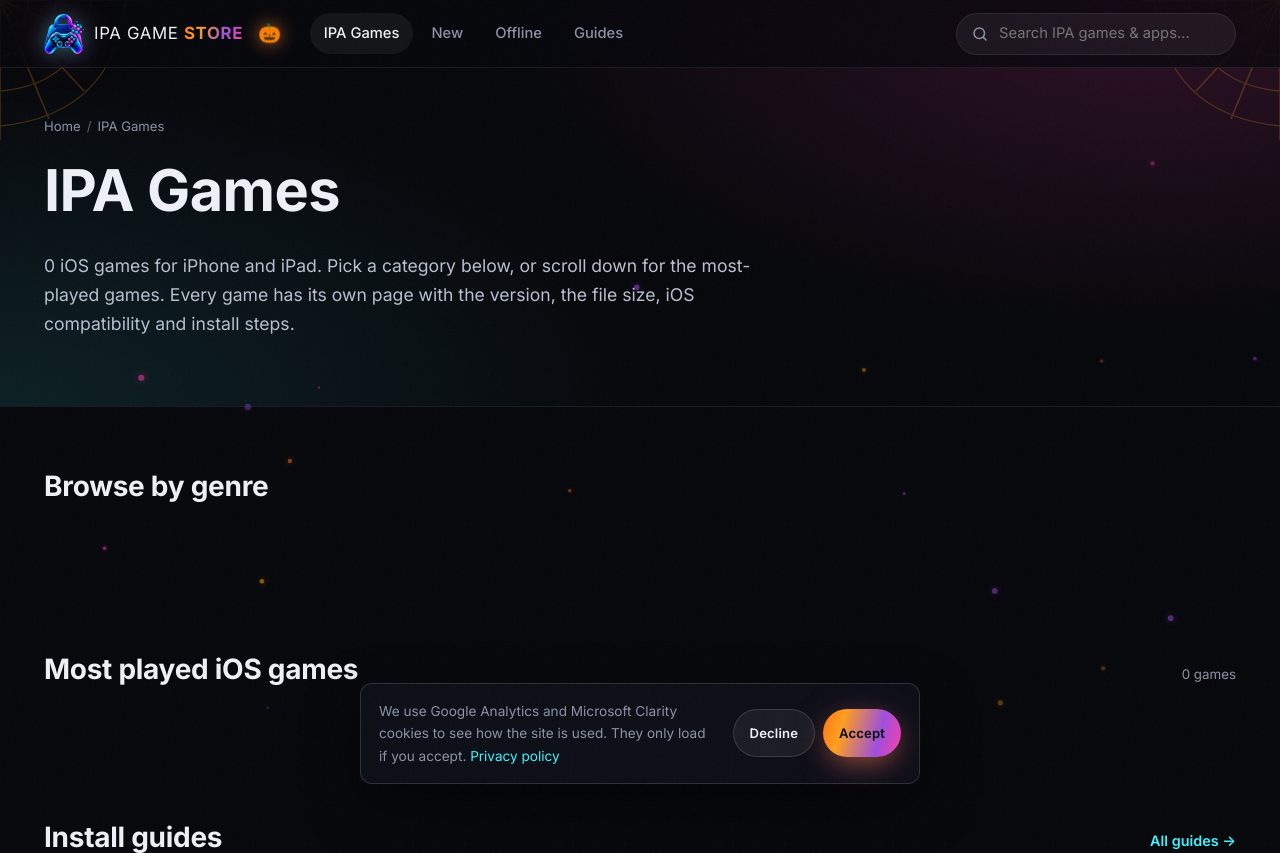
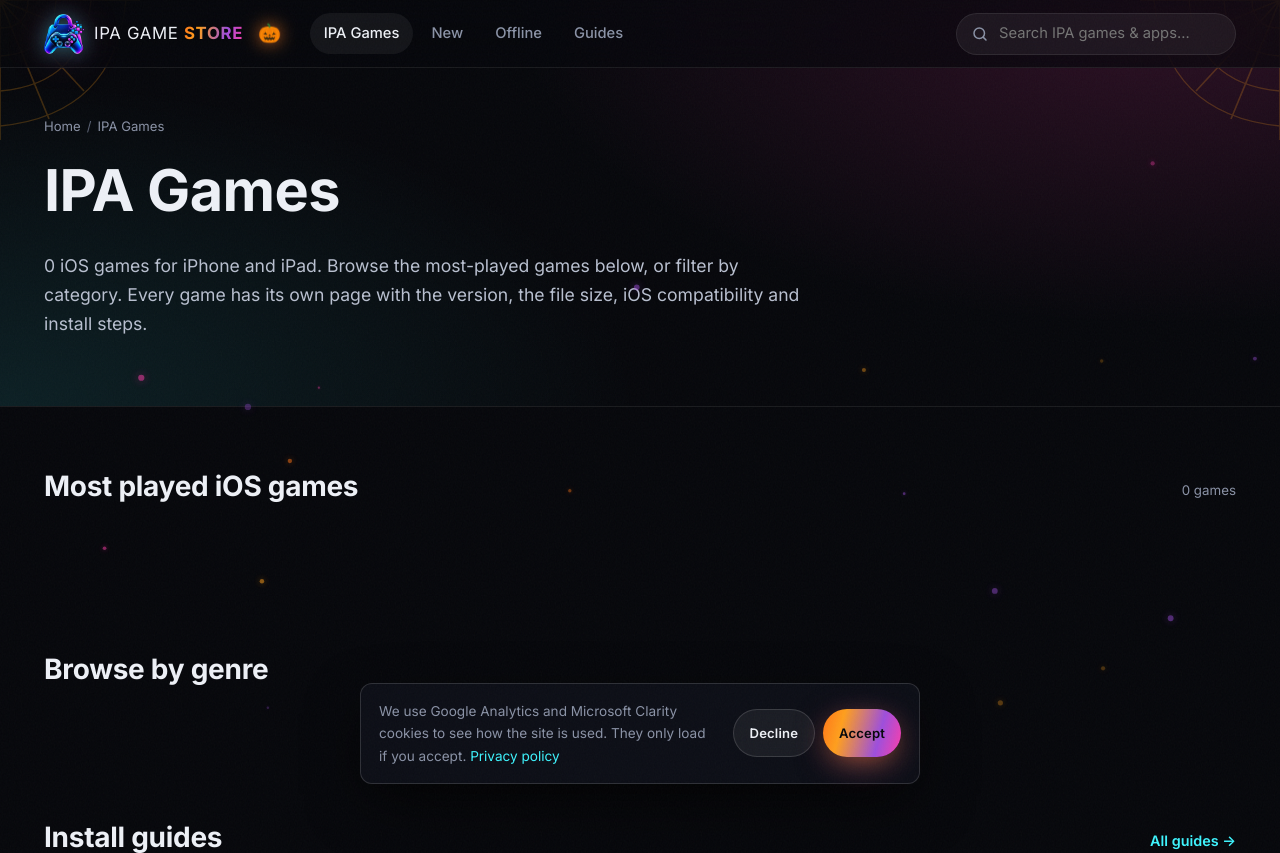
Before and after one commit to Sanka43/ipa_game_web, a PHP site: page /ipa-games/ in a window 1280 px wide. Shown: the top 853 px of the page. Run offline with PHP 8.4, Linux system fonts and the light colour scheme; data that the repository does not hold is empty; some libraries are stand-ins or nearby versions; some web fonts are replaced.

Commit message:
feat: move game list above browse by genre on hub pages

```diff
--- a/views/hub.php
+++ b/views/hub.php
@@ -11,12 +11,20 @@ $genreList = $isApp ? app_genres() : genres();
   <div class="wrap">
     <?= breadcrumbs($crumbs) ?>
     <h1 class="reveal">IPA <?= $Noun ?></h1>
-    <p class="lead reveal"><?= number_format($total) ?> iOS <?= $noun ?> for iPhone and iPad. Pick a category below, or scroll down for the most-played <?= $noun ?>. Every <?= $one ?> has its own page with the version, the file size, iOS compatibility and install steps.</p>
+    <p class="lead reveal"><?= number_format($total) ?> iOS <?= $noun ?> for iPhone and iPad. Browse the most-played <?= $noun ?> below, or filter by category. Every <?= $one ?> has its own page with the version, the file size, iOS compatibility and install steps.</p>
     <div class="chips reveal">
       <?php foreach (($isApp ? nav_app_categories($specials) : nav_categories($specials)) as $s): $c = category($s, $kind); ?>
         <a class="chip" href="<?= category_url($s, $kind) ?>"><?= $c['icon'] ?> <?= e($c['name']) ?></a>
       <?php endforeach; ?>
     </div>
+  </div>
+</section>
+
+<section class="sec">
+  <div class="wrap">
+    <div class="sec-head"><h2><?= $page > 1 ? "Most played iOS $noun — page $page" : "Most played iOS $noun" ?></h2><small class="muted"><?= number_format($total) ?> <?= $noun ?></small></div>
+    <?= game_grid($games) ?>
+    <?= pager($page, $pages, $base) ?>
   </div>
 </section>
 
@@ -35,17 +43,7 @@ $genreList = $isApp ? app_genres() : genres();
     </div>
   </div>
 </section>
-<?php endif; ?>
 
-<section class="sec">
-  <div class="wrap">
-    <div class="sec-head"><h2><?= $page > 1 ? "Most played iOS $noun — page $page" : "Most played iOS $noun" ?></h2><small class="muted"><?= number_format($total) ?> <?= $noun ?></small></div>
-    <?= game_grid($games) ?>
-    <?= pager($page, $pages, $base) ?>
-  </div>
-</section>
-
-<?php if ($page === 1): ?>
 <div class="wrap"><?= guide_cards(['how-to-install-ipa-on-iphone', 'install-ipa-with-altstore', 'install-ipa-with-sidestore', 'are-ipa-files-safe']) ?></div>
 <div class="wrap"><div id="container-911b8b732262ab1a6da784c794f8780e"></div></div>
 <section class="sec"><div class="wrap prose-wrap"><?= faq_block($faq) ?></div></section>
```
